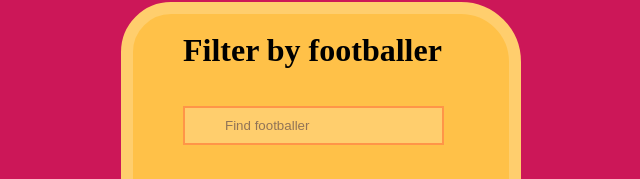
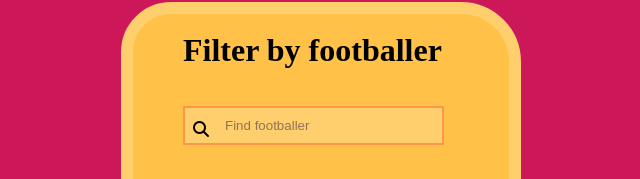
Before and after one commit to jp-254/projectflexbox, a plain HTML site: page index.html in a window 1280 px wide. Shown: the part 98-277 px from the top of the page, 319-959 px from the left. Drawn offline with Linux system fonts and the light colour scheme.

Commit message:
modified:   index.html modified:   style.css

```diff
--- a/index.html
+++ b/index.html
@@ -5,15 +5,17 @@
     <meta name="viewport" content="width=device-width, initial-scale=1.0">
     <title>flex to git</title>
     <link rel="stylesheet" href="style.css">
+    <script src="https://kit.fontawesome.com/7f38f60fb2.js" crossorigin="anonymous"></script>
 </head>
 <body>
     <main class="container">
         <h1>Filter by footballer</h1>
         <!-- Search footballer -->
 
-        <div>
+        <div class="input-container">
             <input type="text" placeholder="Find footballer"
             users" id="">
+            <i class="fa-solid fa-magnifying-glass"></i>
         </div>
         <!-- List of footballers/players -->
 
--- a/style.css
+++ b/style.css
@@ -52,3 +52,13 @@ input{
 input::placeholder{
     color: #917457;
 }
+
+.input-container{
+    position: relative;
+}
+i{
+    position: absolute;
+    top: 15px;
+    left: 10px;
+    color: black;
+}
```
